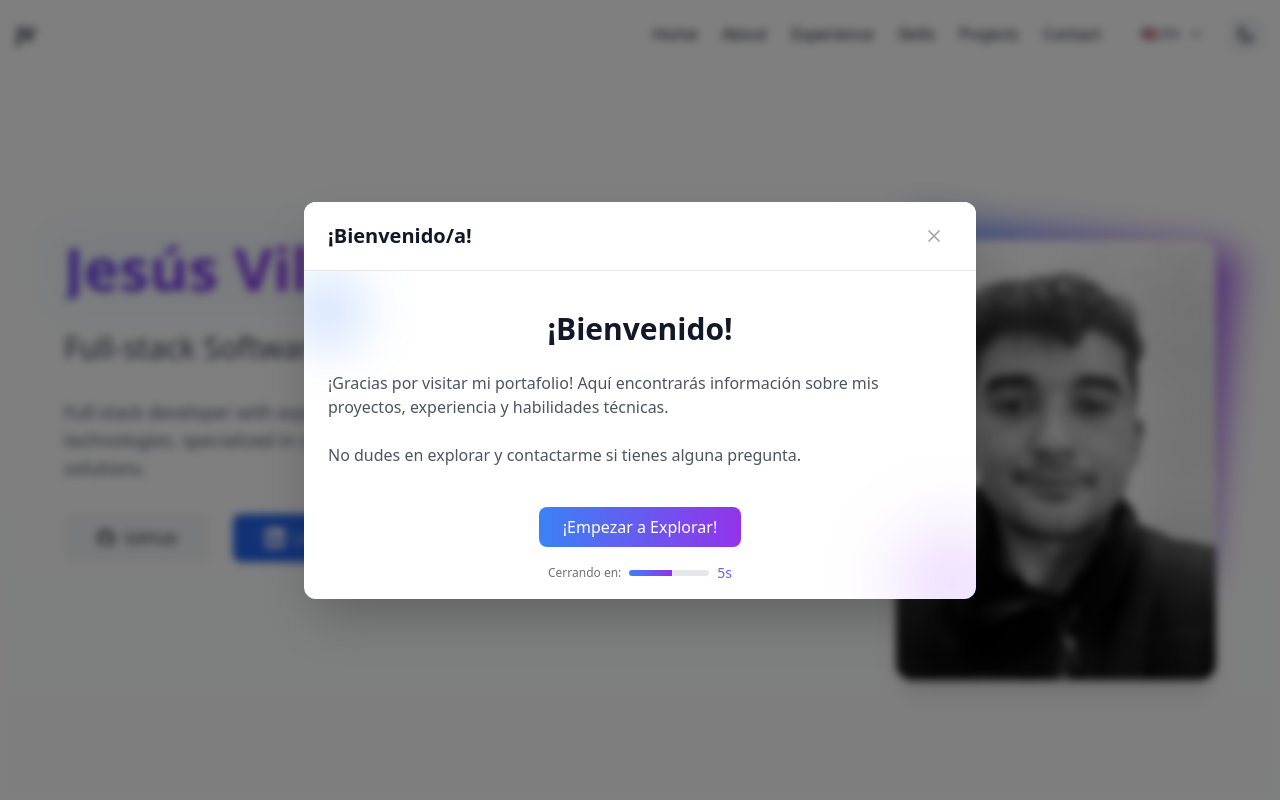
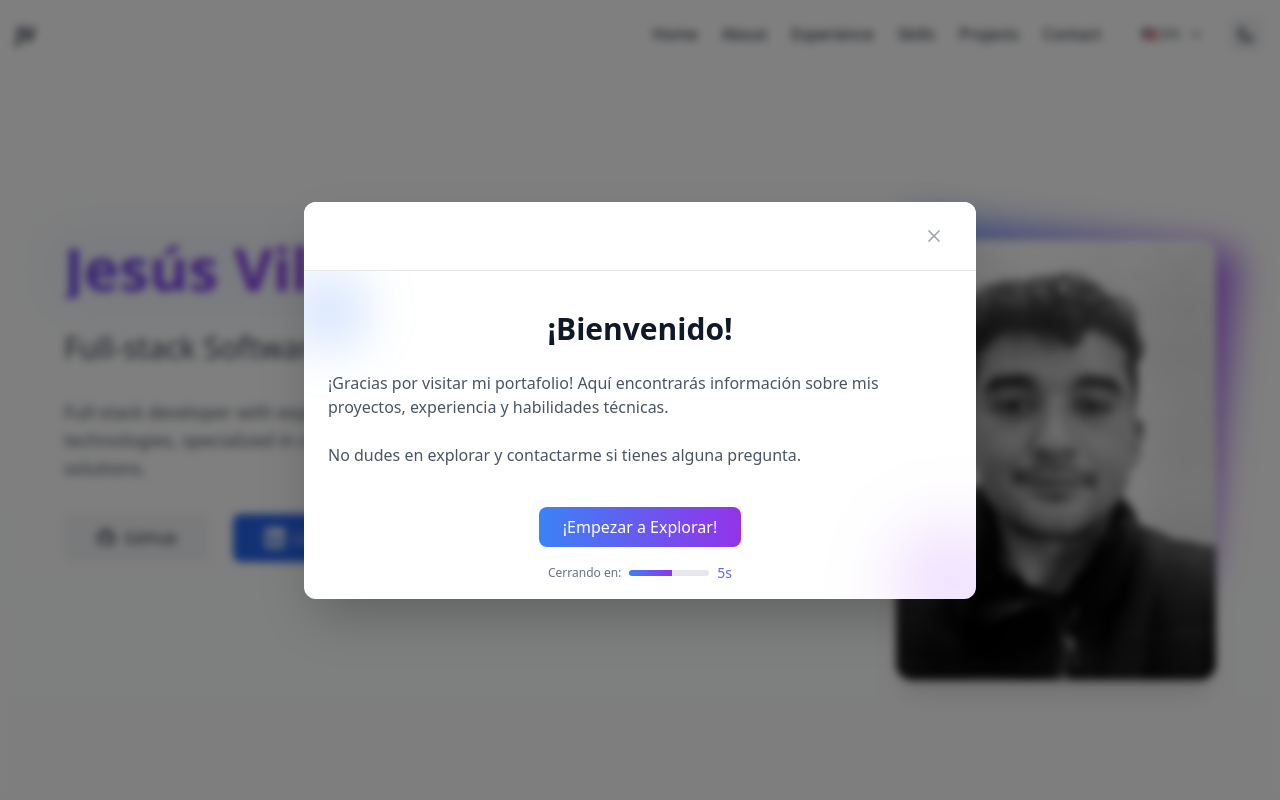
Before and after one commit to jesus08villarreal/jesus_v_portafolio, a Next.js app: page / in a window 1280 px wide. Shown: the top 800 px of the page. Built offline with nearby package versions, Linux system fonts and the light colour scheme.

Commit message:
removed repetido bienvenido

```diff
--- a/app/components/WelcomeModal.tsx
+++ b/app/components/WelcomeModal.tsx
@@ -59,7 +59,6 @@ export default function WelcomeModal() {
     <Modal
       isOpen={isOpen}
       onClose={() => setIsOpen(false)}
-      title="¡Bienvenido/a!"
     >
       <motion.div
         className="space-y-6 relative max-h-[60vh]"
```
